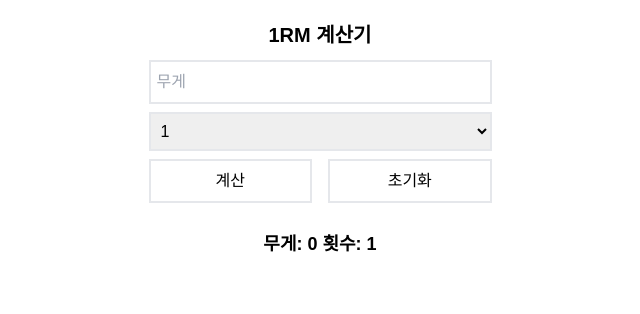
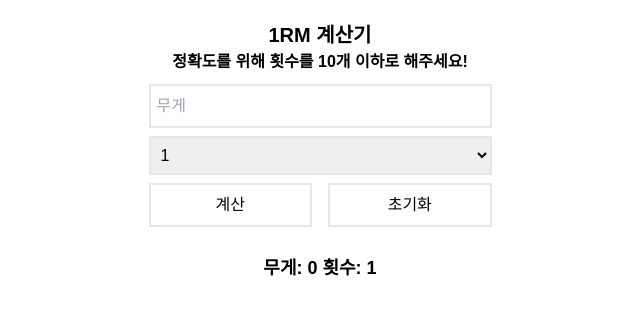
Before and after one commit to dlsxjzld/OneRmCalculator, a React (Vite) app: page / in a window 1280 px wide. Shown: the top 314 px of the page, without its empty margins (320-960 px from the left). Built offline with nearby package versions, Linux system fonts and the light colour scheme.

Commit message:
[📝docs]: 상세 description 추가

```diff
--- a/src/App.tsx
+++ b/src/App.tsx
@@ -46,6 +46,9 @@ function App() {
     <div className='w-[37.5rem] min-h-[66.7rem] mx-auto p-[2rem_1.6rem]'>
       <header className='flex flex-row flex-wrap justify-center mb-[1rem]'>
         <h1 className='font-bold text-[2rem]'>1RM 계산기</h1>
+        <span className='font-semibold'>
+          정확도를 위해 횟수를 10개 이하로 해주세요!
+        </span>
       </header>
       <main className='flex flex-col items-center justify-center gap-[0.8rem]'>
         <input
```
